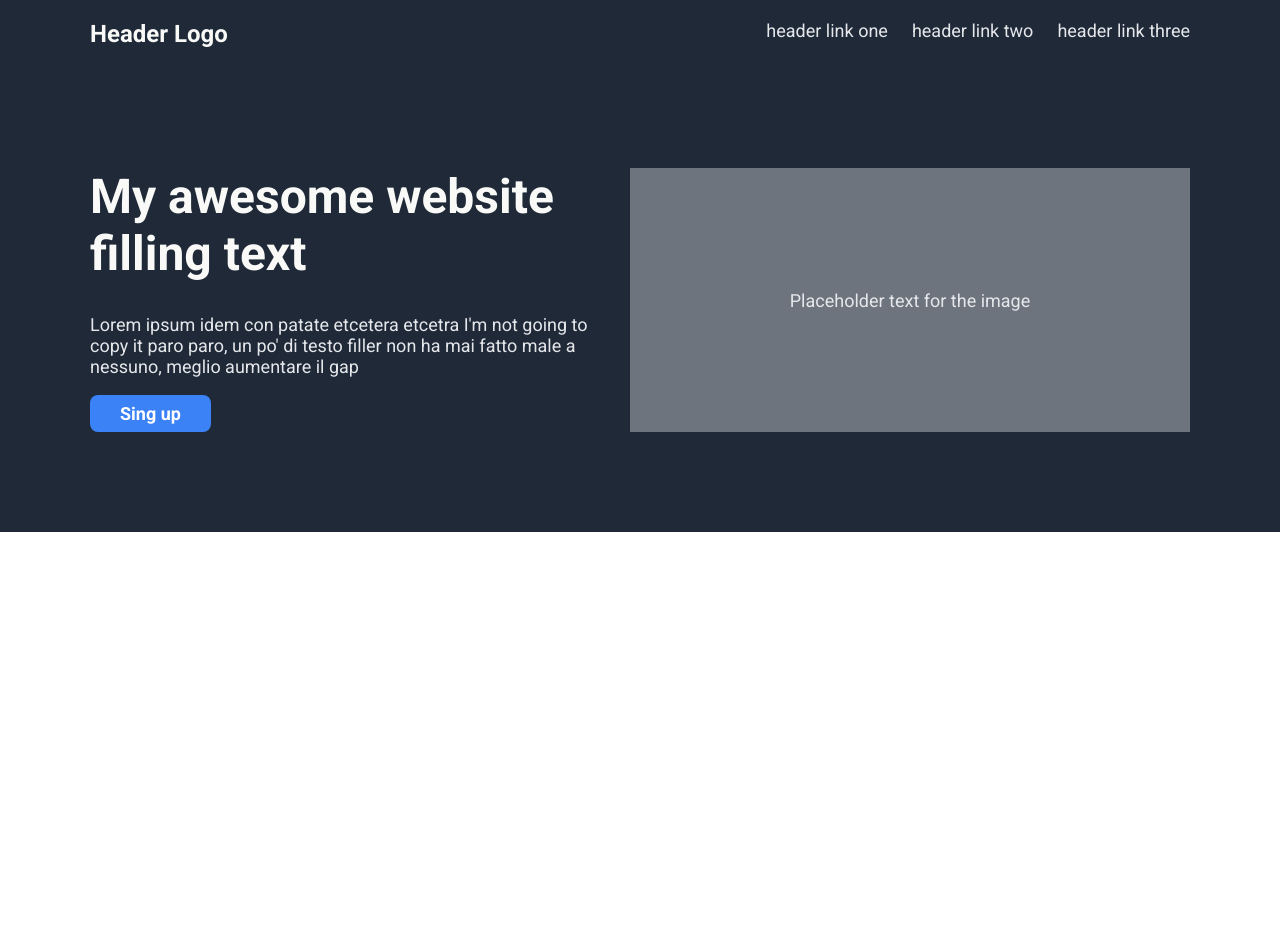
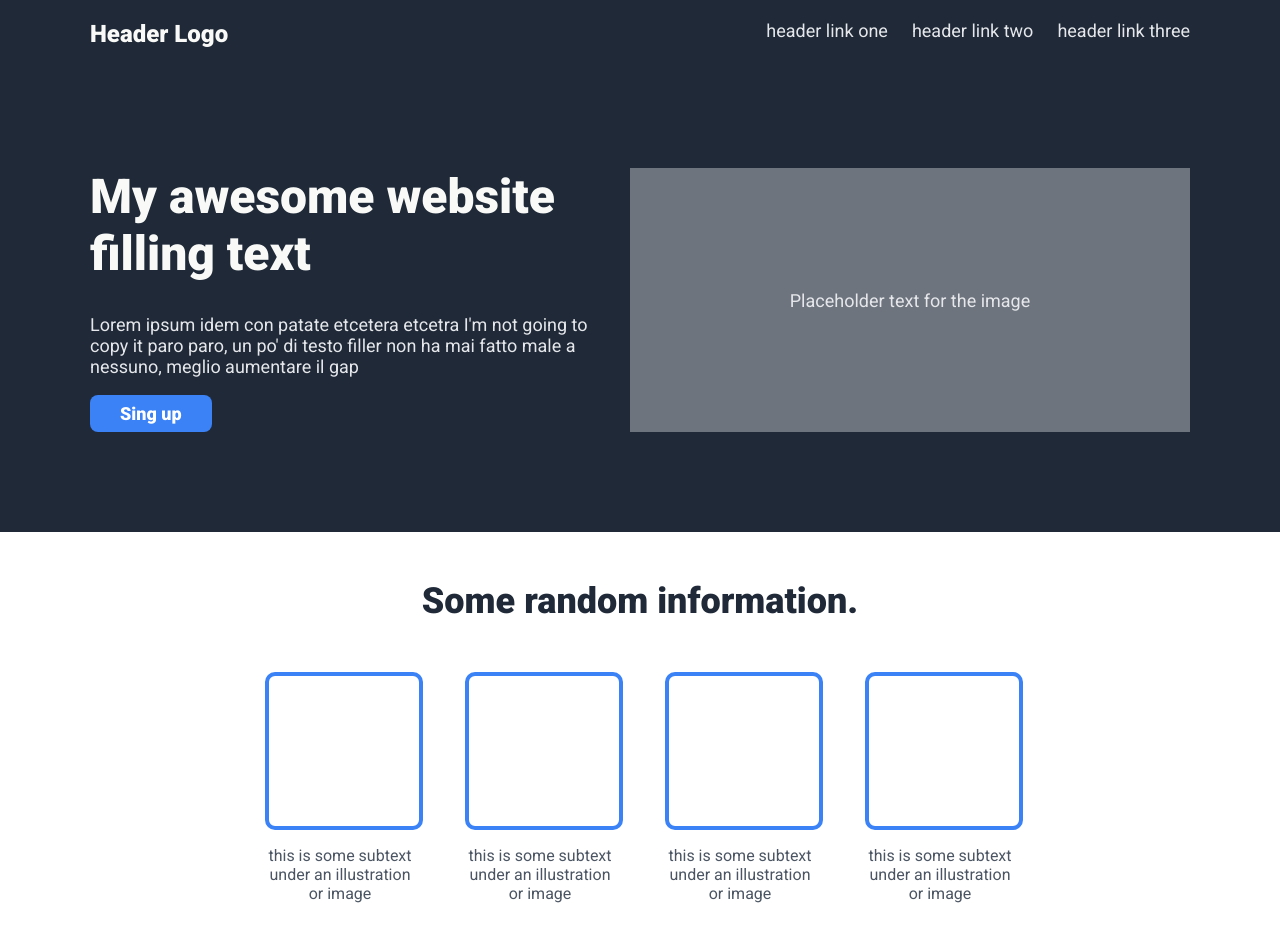
Before and after one commit to 4pocatastasi/landing-page, a plain HTML site: page index.html in a window 1280 px wide. Before the commit the page ends 800 px from the top, so only its background shows below. Drawn offline with Linux system fonts and the light colour scheme.

Commit message:
Add information section

```diff
--- a/index.html
+++ b/index.html
@@ -33,8 +33,27 @@
         </div>
     </div>
 
-    <div class="content"></div>
-
+    <div class="content">
+        <div class="content-container">
+            <h1 class="info-title">Some random information.</h1>
+            <div class="content-box">
+                <div class="image-box"></div>
+                <p>this is some subtext under an illustration or image</p>
+            </div>
+            <div class="content-box">
+                <div class="image-box"></div>
+                <p>this is some subtext under an illustration or image</p>
+            </div>
+            <div class="content-box">
+                <div class="image-box"></div>
+                <p>this is some subtext under an illustration or image</p>
+            </div>
+            <div class="content-box">
+                <div class="image-box"></div>
+                <p>this is some subtext under an illustration or image</p>
+            </div>
+        </div>
+    </div>
     <div class="footer"> </div>
 </body>
 </html>
--- a/style.css
+++ b/style.css
@@ -1,5 +1,5 @@
 
-@import url('https://fonts.googleapis.com/css2?family=Roboto:wght@400;700&display=swap');
+@import url('https://fonts.googleapis.com/css2?family=Roboto:wght@400;900&display=swap');
 *{
     font-family:Roboto;
 }
@@ -18,7 +18,7 @@ a {    /* this removes the line under the links */
 
 
   }
-.header{
+.header,.content,.footer{
     display: flex;
     flex-direction: column;
     align-items:center;
@@ -85,3 +85,49 @@ a {    /* this removes the line under the links */
     border-radius: 8px;
     padding:8px 30px;
 }
+
+/* ####
+
+CONTENT
+
+#### */
+
+
+.content,.footer{
+    background-color:white;
+}
+
+.content-container{
+    display:flex;
+    align-items:center;
+    flex-wrap: wrap;
+    justify-content: center;
+    gap:50px;
+    margin-bottom: 100px;
+}
+
+.info-title{
+    font-size: 36px;
+    font-weight: 900;
+    color:#1f2937;
+    flex:1 0 100%;
+    justify-self: center;
+    align-self: start;
+    text-align: center;
+    padding: 24px 0 0;
+    margin-bottom:0;
+}
+.image-box{
+    border:4px solid #3b82f6;
+    border-radius: 10px;
+    width:150px;
+    height:150px;
+}
+.content-box{
+    width: 150px;
+    color:#4b5563;
+    flex:0 1 0;
+    text-align: center;
+    margin:0;
+
+}
```
